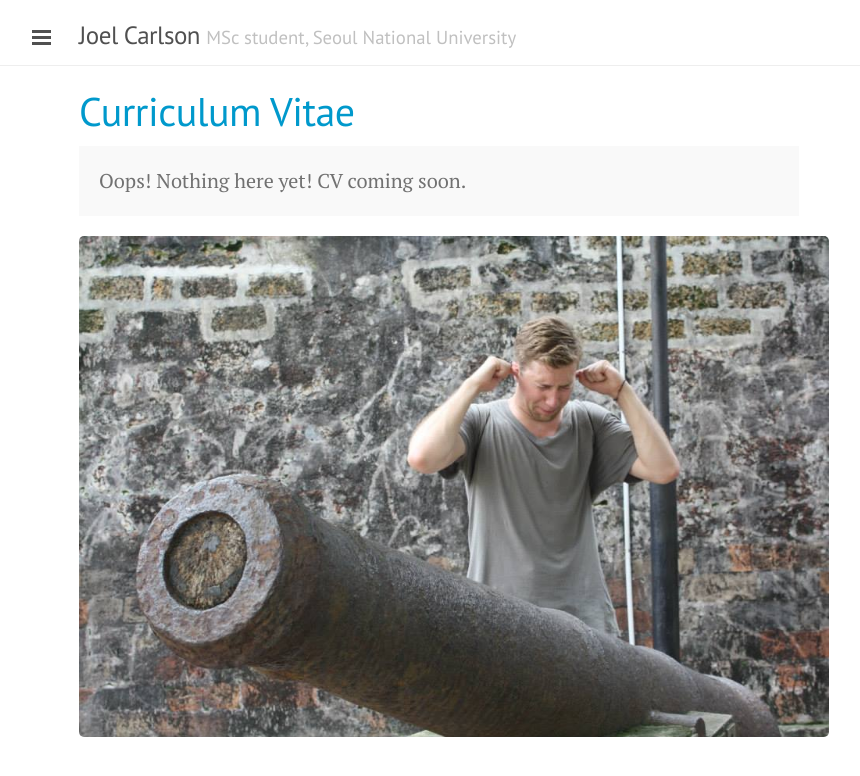
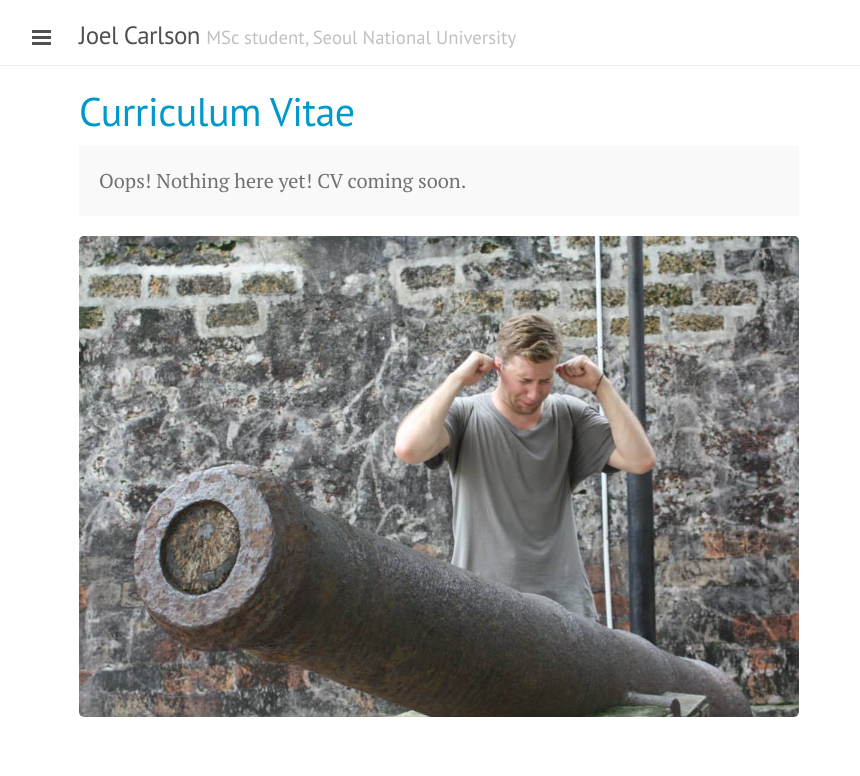
Before and after one commit to joelcarlson/joelcarlson.github.io, a Jekyll site: the page built from CV.md, in a window 1280 px wide. Shown: the top 776 px of the page, without its empty margins (201-1061 px from the left). Built offline with Jekyll 4.4.1, drawn with Linux system fonts in a browser that asks for light colours; Markdown is read by kramdown in place of the engine named in the settings.

Commit message:
Update lanyon.css

```diff
--- a/public/css/lanyon.css
+++ b/public/css/lanyon.css
@@ -566,3 +566,7 @@ a.pagination-item:hover {
 .MathJax .mi {
   color: inherit;
 }
+
+img {
+  max-width: 100%
+}
```
